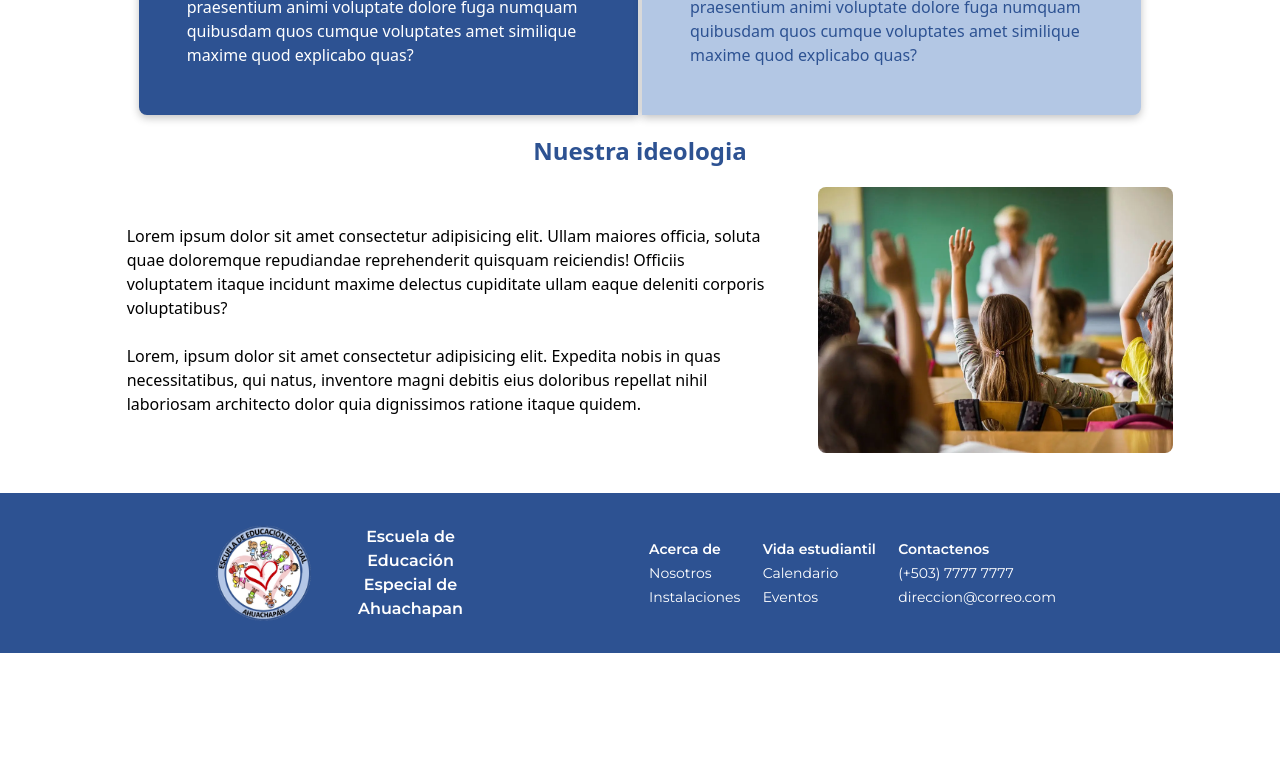
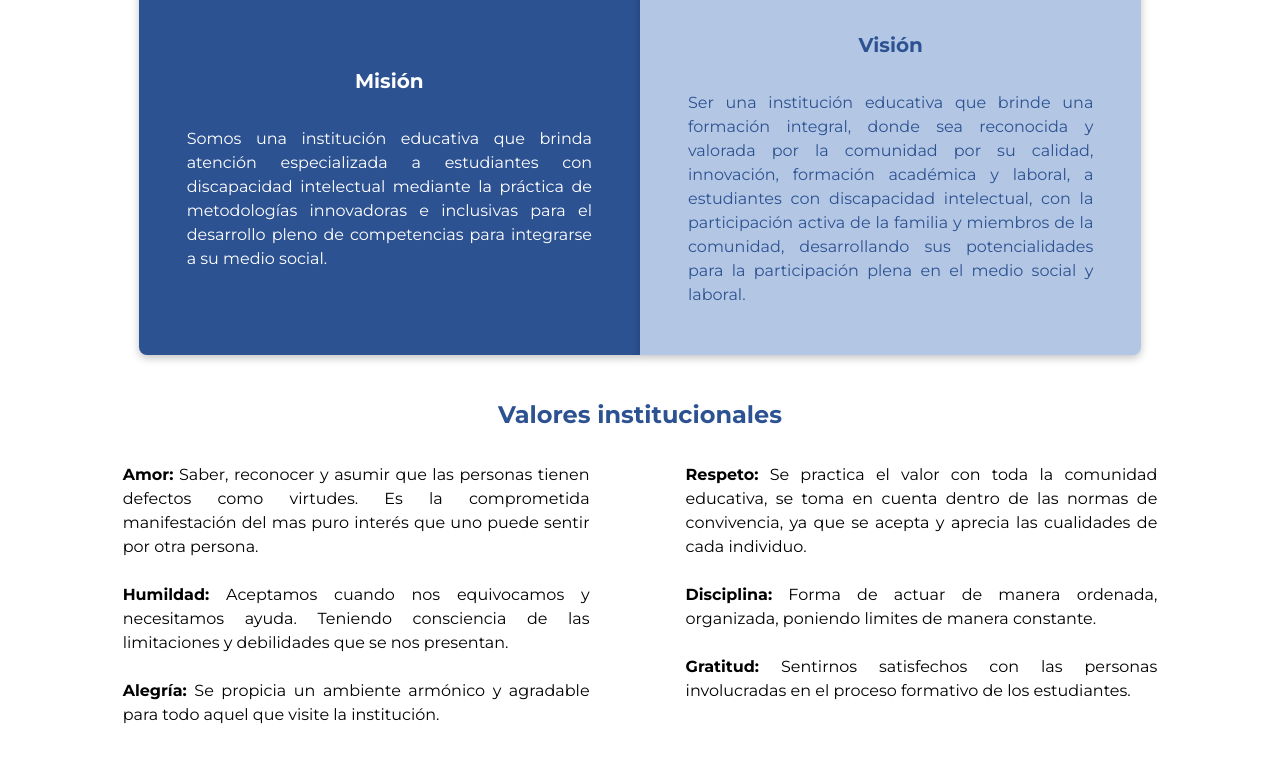
Before and after one commit to eeeahuachapan/EEEA-Website, a React (Vite) app: page /AboutUs in a window 1280 px wide. Shown: the part 680-1437 px from the top of the page. Before the commit the page ends 1333 px from the top, so only its background shows below. Built offline with nearby package versions, Linux system fonts and the light colour scheme.

Commit message:
replace prototype text with school content :pencil2:

```diff
--- a/src/components/calendarItem/CalendarItem.jsx
+++ b/src/components/calendarItem/CalendarItem.jsx
@@ -1,6 +1,6 @@
 function CalendarItem() {
     return (
-        <div className="card card-side bg-base-100 shadow-[rgba(0,_0,_0,_0.24)_0px_3px_8px] h-fit -z-10">
+        <div className="card card-side bg-base-100 shadow-[rgba(0,_0,_0,_0.24)_0px_3px_8px] h-fit -z-10 font-Montserrat">
             <div className="flex items-center rounded-l-xl justify-center text-xs lg:text-sm text-center font-semibold p-3 w-52 lg:w-40 bg-accent text-white">30 de Septiembre</div>
             <div className="card-body rounded-r-xl text-xs lg:text-sm bg-white">
                 <p>Lorem ipsum dolor sit amet consectetur adipisicing elit. Lorem ipsum dolor sit, amet consectetur adipisicing elit.</p>
--- a/src/components/emailForm/EmailForm.jsx
+++ b/src/components/emailForm/EmailForm.jsx
@@ -1,7 +1,7 @@
 function EmailForm() {
     return (
-        <form className='w-full lg:w-1/2 h-full flex flex-col items-center justify-between gap-3 lg:gap-5 p-8'>
-                        <div className="text-secondary text-xl lg:text-2xl font-semibold pb-3">Escríbanos un mensaje</div>
+        <form className='w-full lg:w-1/2 h-full flex flex-col items-center justify-between gap-3 lg:gap-5 p-8 font-Montserrat'>
+                        <div className="text-secondary text-xl lg:text-2xl font-semibold pb-3">Envíenos un mensaje</div>
 
                         <div className="grid md:grid-cols-2 md:gap-6 w-full">
                             <div className="relative z-0 w-full mb-5 group">
--- a/src/components/footer/Footer.jsx
+++ b/src/components/footer/Footer.jsx
@@ -1,14 +1,10 @@
-import React from 'react'
-
 function Footer() {
     return (
         <div className='bg-secondary h-2/5 w-full font-Montserrat text-white flex flex-col lg:flex-row lg:px-24 gap-5 py-8 mt-5 bottom-0 '>
-        <div className='h-1/2 w-full lg:w-1/2 lg:h-full flex justify-center items-center lg:px-5 lg:gap-0'>
-            <img src="/src/assets/logo.png" className='w-16 h-16 lg:w-24 lg:h-24' alt="" />
+            <div className='h-1/2 w-full lg:w-1/2 lg:h-full flex justify-center items-center lg:px-5 lg:gap-0 gap-2'>
+                <img src="/src/assets/logo.png" className='w-16 h-16 lg:w-24 lg:h-24' alt="logo" />
                 <h1 className=' font-semibold text-center text-sm lg:text-base w-3/5 lg:w-2/5 lg:px-10'>Escuela de Educación Especial de Ahuachapan</h1>
             </div>
-
-
 
             <div className='lg:flex hidden w-1/2 justify-between pr-32'>
                 <div className='flex flex-col items-start justify-center text-xs lg:gap-1 lg:text-sm '>
@@ -22,15 +18,15 @@ function Footer() {
                     <p>Eventos</p>
                 </div>
                 <div className='flex flex-col items-start justify-center text-xs h-1/2 lg:h-full lg:gap-1 lg:text-sm '>
-            <p className='font-semibold'>Contactenos</p>
-            <p>(+503) 7777 7777</p>
-            <p>direccion@correo.com</p>
+                    <p className='font-semibold'>Contáctenos</p>
+                    <p>(503) 7887-4853</p>
+                    <p>roxana.carmen.chiguila@clases.edu.sv</p>
                 </div>
             </div>
             <div className='flex flex-col items-center justify-center text-xs h-1/2 lg:hidden '>
-            <p className='font-semibold'>Contactenos</p>
-            <p>(+503) 7777 7777</p>
-            <p>direccion@correo.com</p>
+                <p className='font-semibold'>Contáctenos</p>
+                <p>(503) 7887-4853</p>
+                <p>roxana.carmen.chiguila@clases.edu.sv</p>
             </div>
         </div>
     )
--- a/src/components/navbar/Navbar.jsx
+++ b/src/components/navbar/Navbar.jsx
@@ -1,4 +1,3 @@
-import React from 'react'
 import { Link } from 'react-router-dom'
 
 function Navbar() {
@@ -42,7 +41,7 @@ function Navbar() {
           </details>
         </li>
 
-        <li><a className=' hover:bg-slate-100  '>Oferta academica</a></li>
+        <li><a className=' hover:bg-slate-100  '>Oferta académica</a></li>
         <li tabIndex={0}>
           <details>
             <summary className=' hover:bg-slate-100'>Vida estudiantil</summary>
@@ -52,7 +51,7 @@ function Navbar() {
             </ul>
           </details>
         </li>
-        <li><Link to='/contactus' className=' hover:bg-slate-100'>Contactenos</Link></li>
+        <li><Link to='/contactus' className=' hover:bg-slate-100'>Contáctenos</Link></li>
       </ul>
        </div>
       </div>
@@ -62,7 +61,11 @@ function Navbar() {
       <ul className="menu p-4 py-16 w-64 font-semibold text-base  min-h-full bg-white gap-2">
         {/* Sidebar content here */}
 
-        <li><a className=''>Inicio</a></li>
+        <li>
+          <Link to='/' >
+            Inicio
+          </Link>
+        </li>
         <li tabIndex={0}>
           <details>
             <summary>Acerca de</summary>
@@ -80,7 +83,7 @@ function Navbar() {
             </ul>
           </details>
         </li>
-        <li><a>Oferta academica</a></li>
+        <li><a>Oferta académica</a></li>
         <li tabIndex={0}>
           <details>
             <summary>Vida estudiantil</summary>
@@ -90,7 +93,7 @@ function Navbar() {
             </ul>
           </details>
         </li>
-        <li><Link to='/concatus'>Contactenos</Link></li>
+        <li><Link to='/contactus'>Contáctenos</Link></li>
 
 
       </ul>
--- a/src/pages/aboutus/AboutUs.jsx
+++ b/src/pages/aboutus/AboutUs.jsx
@@ -1,45 +1,54 @@
-import React from 'react'
 import Navbar from '../../components/navbar/Navbar'
 import Footer from '../../components/footer/Footer'
 
 function AboutUs() {
   return (
-    <div className=' h-screen min-h-screen flex flex-col items-center '>
+    <div className=' h-screen min-h-screen flex flex-col items-center font-Montserrat'>
       <Navbar />
 
-
       <div className='h-1/5 w-full  -z-10 flex flex-col justify-center items-center lg:h-1/3'>
-
-      <h1 className='text-white font-extrabold absolute z-10 text-2xl text-center lg:text-5xl lg:px-32'>SOBRE NOSOTROS</h1>
-      <img src='/src/assets/banner.jpg' alt='logo' className='object-cover h-full w-full relative brightness-50'/>
+        <h1 className='text-white font-extrabold absolute z-10 text-2xl text-center lg:text-5xl lg:px-32'>SOBRE NOSOTROS</h1>
+        <img src='/src/assets/banner.jpg' alt='logo' className='object-cover h-full w-full relative brightness-50' />
       </div>
 
-    <p className='px-5 text-sm lg:w-10/12 lg:text-base mt-5 lg:mt-12'>Lorem ipsum dolor sit amet consectetur adipisicing elit. Ullam maiores officia, soluta quae doloremque repudiandae reprehenderit quisquam reiciendis! Officiis voluptatem itaque incidunt maxime delectus cupiditate ullam eaque deleniti corporis voluptatibus?
-    <br/> <br/> Lorem, ipsum dolor sit amet consectetur adipisicing elit. Expedita nobis in quas necessitatibus, qui natus, inventore magni debitis eius doloribus repellat nihil laboriosam architecto dolor quia dignissimos ratione itaque quidem. </p>
+      <p className='px-5 text-sm lg:w-10/12 lg:text-base mt-5 lg:mt-12 text-justify'>El referente de evaluación que se tiene en este centro educativo es la aplicación de las pruebas psicológicas que son parte del protocolo de atención a los estudiantes, aplicadas por psicólogos y evaluaciones pedagógicas realizadas por los docentes, estas muestran resultados que indican el nivel de discapacidad intelectual, con los cuales es necesaria la implementación de estrategias metodológicas con adecuaciones curriculares según la limitante de cada estudiante. A partir de los resultados obtenidos, las docentes elaboran un expediente por estudiante, y con esta base se elabora y planifica la atención educativa y curricular para cada estudiante en particular.
+        <br /> <br /> Actualmente se cuenta con un equipo de 6 docentes en educación especial al servicio de los 66 estudiantes pertenecientes a la institución. Existe un genuino compromiso con el trabajo de parte de todos los miembros del equipo. Dentro de las estrategias metodológicas que el equipo de docentes utiliza se encuentran ludotecas, material concreto, dinámicas grupales, exposiciones, experimentos, entre otros. </p>
 
-    <section className='w-11/12 h-1/2 flex flex-col gap-1 my-5 lg:flex-row lg:h-4/5 lg:w-10/12 lg:px-8  '>
-        <div className='w-full h-1/2 bg-secondary p-5 gap-2 rounded-t-lg text-white flex flex-col justify-center items-center
-        lg:h-full lg:p-12 lg:gap-8 lg:rounded-t-none lg:rounded-l-lg
+      <section className='w-11/12 h-auto flex flex-col my-5 lg:flex-row lg:h-4/5 lg:w-10/12 lg:px-8'>
+        <div className='w-full bg-secondary px-5 py-10 gap-2 rounded-t-lg text-white flex flex-col justify-center items-center
+        lg:h-full lg:p-12 lg:gap-8 lg:rounded-r-none lg:rounded-l-lg
         shadow-[rgba(0,_0,_0,_0.24)_0px_3px_8px]'>
-            <h1 className='font-bold text-xl'>Mision</h1>
-            <p className='text-sm lg:text-base'>Lorem ipsum dolor sit, amet consectetur adipisicing elit. Laborum quo, nemo officia molestiae libero, praesentium animi voluptate dolore fuga numquam quibusdam quos cumque voluptates amet similique maxime quod explicabo quas?</p>
+          <h1 className='font-bold text-xl'>Misión</h1>
+          <p className='text-sm lg:text-base text-justify'>Somos una institución educativa que brinda atención especializada a estudiantes con discapacidad intelectual mediante la práctica de metodologías innovadoras e inclusivas para el desarrollo pleno de competencias para integrarse a su medio social.</p>
         </div>
-        <div className='w-full h-1/2 bg-primary p-5 gap-2 rounded-b-lg text-secondary flex flex-col justify-center items-center
-        lg:h-full lg:p-12 lg:gap-8 lg:rounded-b-none lg:rounded-r-lg
+        <div className='w-full bg-primary p-5 gap-2 rounded-b-lg text-secondary flex flex-col justify-center items-center
+        lg:h-full lg:p-12 lg:gap-8 lg:rounded-l-none lg:rounded-r-lg
         shadow-[rgba(0,_0,_0,_0.24)_0px_3px_8px]'>
-            <h1 className='font-bold text-xl'>Vision</h1>
-            <p className='text-sm lg:text-base'>Lorem ipsum dolor sit, amet consectetur adipisicing elit. Laborum quo, nemo officia molestiae libero, praesentium animi voluptate dolore fuga numquam quibusdam quos cumque voluptates amet similique maxime quod explicabo quas?</p>
+          <h1 className='font-bold text-xl'>Visión</h1>
+          <p className='text-sm lg:text-base text-justify'>Ser una institución educativa que brinde una formación integral, donde sea reconocida y valorada por la comunidad por su calidad, innovación, formación académica y laboral, a estudiantes con discapacidad intelectual, con la participación activa de la familia y miembros de la comunidad, desarrollando sus potencialidades para la participación plena en el medio social y laboral.</p>
         </div>
-    </section>
+      </section>
 
+      <h1 className='text-secondary font-bold text-2xl mt-6'>Valores institucionales</h1>
+      <section className='w-full h-auto flex-row items-center mb-5 gap-5 lg:w-10/12 lg:gap-8'>
+        <div className='flex flex-col lg:flex-row lg:gap-12 w-full px-4 py-8'>
+          <p className='text-justify text-sm lg:text-base'><a className='font-bold'>Amor:</a> Saber, reconocer y asumir que las personas tienen defectos como virtudes. Es la comprometida manifestación   del mas puro interés que uno puede sentir por otra persona.
+            <br /><br />
+            <a className='font-bold'>Humildad:</a> Aceptamos cuando nos equivocamos y necesitamos ayuda. Teniendo consciencia de las limitaciones y debilidades que se nos presentan.
+            <br /><br />
+            <a className='font-bold'>Alegría:</a> Se propicia un ambiente armónico y agradable para todo aquel que visite la institución.</p>
+            <br />
 
-    <h1 className='text-secondary font-bold text-2xl'>Nuestra ideologia</h1>
-    <section className='w-full h-3/5  flex flex-col items-center my-5 gap-5 lg:flex-row lg:h-1/3 lg:w-10/12 lg:gap-8'>
-    <p className='px-5 text-sm lg:text-base'>Lorem ipsum dolor sit amet consectetur adipisicing elit. Ullam maiores officia, soluta quae doloremque repudiandae reprehenderit quisquam reiciendis! Officiis voluptatem itaque incidunt maxime delectus cupiditate ullam eaque deleniti corporis voluptatibus?
-    <br/> <br/> Lorem, ipsum dolor sit amet consectetur adipisicing elit. Expedita nobis in quas necessitatibus, qui natus, inventore magni debitis eius doloribus repellat nihil laboriosam architecto dolor quia dignissimos ratione itaque quidem. </p>
-
-    <img src="/src/assets/Imagen2.webp" alt="" className='w-11/12 h-1/3 object-cover rounded-lg lg:h-full lg:w-1/3'/>
-    </section>
+          <p className='text-justify text-sm lg:text-base'><a className='font-bold'>Respeto:</a> Se practica el valor con toda la comunidad educativa, se toma en cuenta dentro de las normas de convivencia, ya que se acepta y aprecia las cualidades de cada individuo.
+            <br /><br />
+            <a className='font-bold'>Disciplina:</a> Forma de actuar de manera ordenada, organizada, poniendo limites de manera constante.
+            <br /><br />
+            <a className='font-bold'>Gratitud:</a> Sentirnos satisfechos con las personas involucradas en el proceso formativo de los estudiantes.</p>
+        </div>
+        <div className='flex justify-center w-full'>
+          <img src="/src/assets/Imagen2.webp" alt="" className='w-11/12 h-1/3 object-cover rounded-lg lg:h-full lg:w-1/3' />
+        </div>
+      </section>
 
 
       <Footer />
--- a/src/pages/calendar/Calendar.jsx
+++ b/src/pages/calendar/Calendar.jsx
@@ -4,7 +4,7 @@ import CalendarItem from "../../components/calendarItem/CalendarItem"
 
 function Calendar() {
     return (
-        <div className="h-screen min-h-screen flex flex-col items-center justify-between">
+        <div className="h-screen min-h-screen flex flex-col items-center justify-between font-Montserrat">
             <Navbar />
 
             <h1 className='font-bold text-secondary text-xl lg:text-3xl lg:font-extrabold lg:my-6'>Calendario Académico</h1>
--- a/src/pages/contactUs/ContactUs.jsx
+++ b/src/pages/contactUs/ContactUs.jsx
@@ -5,7 +5,7 @@ import EmailForm from "../../components/emailForm/EmailForm"
 
 function ContactUs() {
     return (
-        <div className="h-screen min-h-screen flex flex-col items-center">
+        <div className="h-screen min-h-screen flex flex-col items-center font-Montserrat">
             <Navbar />
 
             <h1 className='font-bold text-secondary text-xl lg:text-3xl lg:font-extrabold lg:my-6'>Contáctenos</h1>
@@ -28,23 +28,24 @@ function ContactUs() {
                         <div className="flex justify-center w-full p-1">
                             <img src="src\assets\email-svgrepo-com 1.png" alt="" className='w-16 h-16' />
                         </div>
-                        <dd className="text-base lg:text-lg pb-4">Correo electrónico: correo@gmail.com</dd>
+                        <dd className="text-base lg:text-lg pb-4">Correo electrónico: roxana.carmen.chiguila@clases.edu.sv</dd>
 
                         <div className="flex justify-center w-full p-1">
                             <img src="src\assets\phone-call-svgrepo-com 1.png" alt="" className='w-16 h-16' />
                         </div>
-                        <dd className="text-base lg:text-lg">Teléfono: (503) 7777-8888</dd>
+                        <dd className="text-base lg:text-lg">Teléfono: (503) 7887-4853</dd>
                     </dl>
 
                     <dl className="h-auto flex flex-col order-first lg:order-last items-center justify-between bg-primary text-center text-secondary p-8 gap-2 rounded-lg shadow-xl">
                         <dt className="text-xl lg:text-2xl font-semibold pb-3">Horarios de Atención</dt>
                         <dd className="text-base lg:text-lg">Lunes a Viernes</dd>
-                        <dd className="text-base lg:text-lg pb-4">8:00 AM - 3:00 PM</dd>
+                        <dd className="text-base lg:text-lg">Matutino: 7:00 AM - 11:30 AM</dd>
+                        <dd className="text-base lg:text-lg pb-2">Vespertino: 1:00 PM - 5:30 PM</dd>
 
                         <div className='flex justify-center w-full p-1'>
                             <img src="src\assets\location-pin-svgrepo-com 1.png" alt="" className='w-16 h-16' />
                         </div>
-                        <dd className="text-base lg:text-lg">Dirección: Avenida Hola Hola, Calle Hola, Ahuachapán</dd>
+                        <dd className="text-base lg:text-lg">Dirección: Col. Zacamil, esquina opuesta a Hospital General de Ahuachapán Francisco Menéndez.</dd>
                     </dl>
                 </div>
 
--- a/src/pages/events/Events.jsx
+++ b/src/pages/events/Events.jsx
@@ -1,11 +1,10 @@
 import Navbar from "../../components/navbar/Navbar"
 import Footer from "../../components/footer/Footer"
-import CalendarItem from "../../components/calendarItem/CalendarItem"
 import EventItem from "../../components/eventItem/EventItem"
 
 function Events() {
   return (
-    <div className="h-screen min-h-screen flex flex-col items-center ">
+    <div className="h-screen min-h-screen flex flex-col items-center font-Montserrat">
     <Navbar />
 
     <h1 className='font-bold text-secondary text-xl lg:text-3xl lg:font-extrabold lg:my-3'>Eventos</h1>
--- a/src/pages/facilities/Facilities.jsx
+++ b/src/pages/facilities/Facilities.jsx
@@ -3,14 +3,14 @@ import Navbar from "../../components/navbar/Navbar"
 
 function Facilities() {
     return (
-        <div className="h-screen min-h-screen flex flex-col items-center">
+        <div className="h-screen min-h-screen flex flex-col items-center font-Montserrat">
             <Navbar />
 
             <h1 className='font-bold text-secondary text-xl lg:text-3xl lg:font-extrabold lg:my-6'>Instalaciones</h1>
 
             <section className="h-screen flex flex-col lg:flex-row-reverse items-center justify-between lg:px-16 lg:gap-16 ">
                 <div className='w-full lg:w-3/5 flex flex-col items-center p-4 lg:pl-12'>
-                    <p className='text-sm lg:text-xl'>Lorem ipsum dolor sit amet, consectetur adipiscing elit, sed do eiusmod tempor incididunt ut labore et dolore magna aliqua. Ut enim ad minim veniam, quis nostrud exercitation ullamco laboris nisi ut aliquip ex ea commodo consequat.
+                    <p className='text-sm lg:text-xl text-justify'>Lorem ipsum dolor sit amet, consectetur adipiscing elit, sed do eiusmod tempor incididunt ut labore et dolore magna aliqua. Ut enim ad minim veniam, quis nostrud exercitation ullamco laboris nisi ut aliquip ex ea commodo consequat.
                         <br /> Duis aute irure dolor in reprehenderit in voluptate velit esse cillum dolore eu fugiat nulla pariatur. Excepteur sint occaecat cupidatat non proident, sunt in culpa qui officia deserunt mollit anim id est laborum.</p>
                 </div>
 
```
Also changed, not shown: src/components/eventItem/EventItem.jsx (+4 -6 lines), src/pages/home/Home.jsx (+18 -19 lines). Lines whose indentation alone changed are shown as unchanged.
